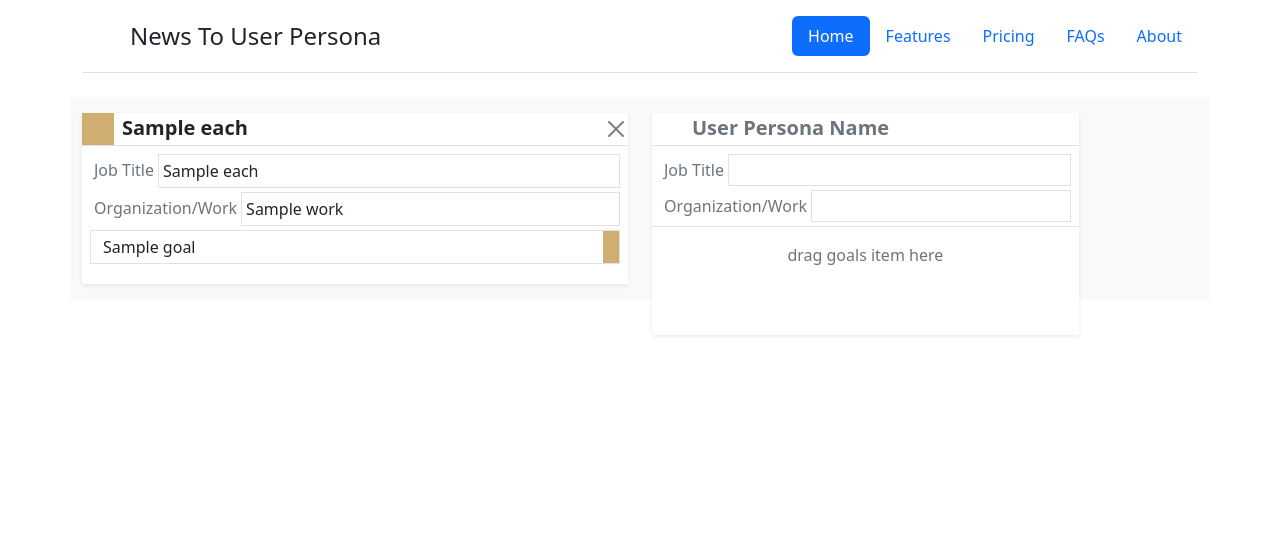
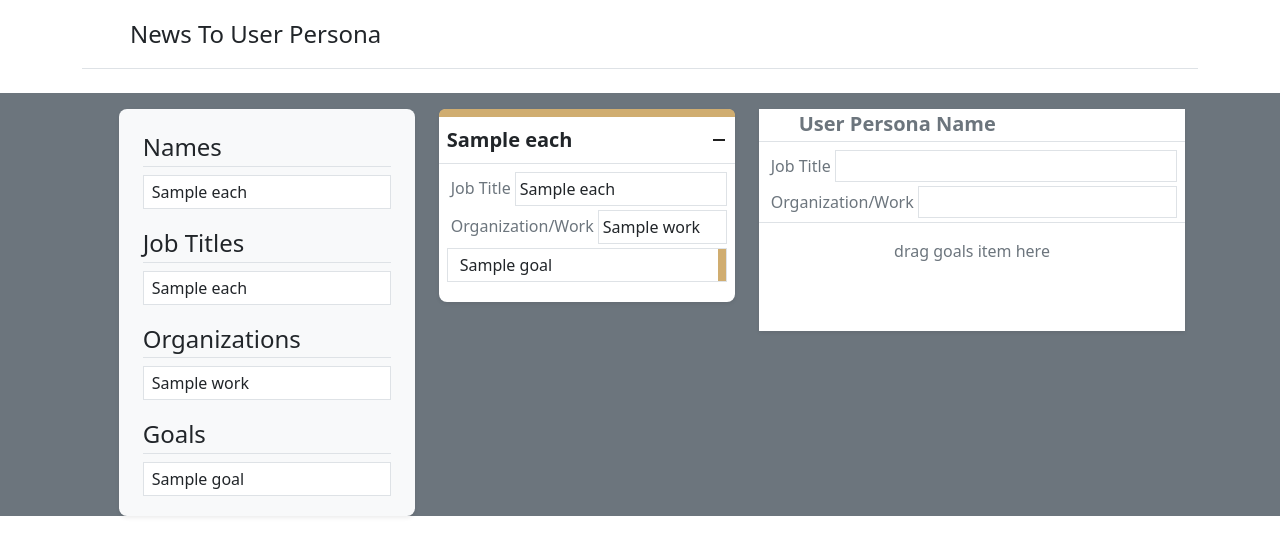
Before and after one commit to hawalurahman/news-to-user-persona, a Django app: template NewsToUserPersona/createUserPersona/templates/createUserPersona/result.html in a window 1280 px wide. Shown: the top 556 px of the page. Run offline with Django 4.2, Linux system fonts and the light colour scheme; the template is opened without the code that fills it: most values are stand-ins (such as "Sample title", 1, 10 or a date in 2020).

Commit message:
improvement in design
could have add more filter in the detected result. for example, amazon and alexa are still shown twice, meaning we need to filter the same thing and only return one value.

```diff
--- a/NewsToUserPersona/NewsToUserPersona/urls.py
+++ b/NewsToUserPersona/NewsToUserPersona/urls.py
@@ -15,8 +15,10 @@ Including another URLconf
 """
 from django.contrib import admin
 from django.urls import path, include
+from createUserPersona import views
 
 urlpatterns = [
     path('createUserPersona/', include('createUserPersona.urls')),
     path('admin/', admin.site.urls),
+    path('', views.index)
 ]
--- a/NewsToUserPersona/createUserPersona/templates/createUserPersona/result.html
+++ b/NewsToUserPersona/createUserPersona/templates/createUserPersona/result.html
@@ -2,7 +2,7 @@
 <html lang="en">
 
 <head>
-  <title>Title</title>
+  <title>User Persona Generated</title>
   <!-- Required meta tags -->
   <meta charset="utf-8">
   <meta name="viewport" content="width=device-width, initial-scale=1, shrink-to-fit=no">
@@ -17,7 +17,7 @@
   <main>
     <div class="container">
       <header class="d-flex flex-wrap justify-content-center py-3 mb-4 border-bottom">
-        <a href="/" class="d-flex align-items-center mb-3 mb-md-0 me-md-auto text-dark text-decoration-none">
+        <a href="/createUserPersona" class="d-flex align-items-center mb-3 mb-md-0 me-md-auto text-dark text-decoration-none">
           <svg class="bi me-2" width="40" height="32">
             <use xlink:href="#bootstrap" />
           </svg>
@@ -25,44 +25,105 @@
         </a>
 
         <ul class="nav nav-pills">
-          <li class="nav-item"><a href="#" class="nav-link active" aria-current="page">Home</a></li>
+          <!-- <li class="nav-item"><a href="#" class="nav-link active" aria-current="page">Home</a></li>
           <li class="nav-item"><a href="#" class="nav-link">Features</a></li>
           <li class="nav-item"><a href="#" class="nav-link">Pricing</a></li>
           <li class="nav-item"><a href="#" class="nav-link">FAQs</a></li>
-          <li class="nav-item"><a href="#" class="nav-link">About</a></li>
+          <li class="nav-item"><a href="#" class="nav-link">About</a></li> -->
         </ul>
       </header>
     </div>
 
 
-    <div class="container bg-light">
+    <div class="container-fluid bg-secondary">
       <div class="row justify-content-center">
-        <div class="col-6">
+
+        <!-- semua item yang dideteksi -->
+        <div class="col-3">
+          <div class="container bg-light shadow-sm mt-3 px-4 py-1 rounded-3">
+            {% if user_persona %}
+
+            <div class="my-3">
+              <h4 class="py-1 border-bottom">Names</h4>
+              {% for each in user_persona %}
+              <div class="mb-1 ps-2 p-1 draggable border  draggable bg-white" draggable="true">{{ each.name }}</div>
+              {% endfor %}
+            </div>
+
+            <div class="my-3">
+              <h4 class="py-1 border-bottom">Job Titles</h4>
+              {% for each in user_persona %}
+              {% if each.job_title and each.job_title != 'N/A' %}
+              <div class="mb-1 ps-2 p-1 draggable border  draggable bg-white" draggable="true">{{ each.job_title }}</div>
+              {% endif %}
+              {% endfor %}
+            </div>
+
+
+            <div class="my-3">
+              <h4 class="py-1 border-bottom">Organizations</h4>
+              {% for each in user_persona %}
+              {% if each.work and each.work != 'N/A' %}
+              <div class="mb-1 ps-2 p-1 draggable border  draggable bg-white" draggable="true">{{ each.work }}</div>
+              {% endif %}
+              {% endfor %}
+            </div>
+
+            <div class="my-3">
+              <h4 class="py-1 border-bottom">Goals</h4>
+              {% for each in user_persona %}
+              {% if each.goals %}
+              {% for goal in each.goals %}
+              <div class="mb-1 ps-2 p-1 draggable border  draggable bg-white" draggable="true">{{ goal }}</div>
+              {% endfor %}
+              {% endif %}
+              {% endfor %}
+            </div>
+
+
+            {% endif %}
+          </div>
+        </div>
+        <!-- semua item yang dideteksi -->
+
+        <!-- item yang dideteksi dan relasinya -->
+        <div class="col-3">
           {% if user_persona %}
           {% for each in user_persona %}
-          <div class="container_untuk_drag shadow-sm bg-white my-3 pb-3" id="container_user_persona_{{ each.name }}">
+          <div class="container_untuk_drag shadow-sm bg-white my-3 pb-3 rounded-3"
+            id="container_user_persona_{{ each.name }}">
 
-            <div class="d-flex flex-row border-bottom my-2">
-              <div class="p-3 me-2" id="penanda_warna"></div>
+            <div class="p-1 rounded-top" id="penanda_warna"> </div>
+            <div class="d-flex flex-row border-bottom p-2 mb-2">
+              <!-- <div class="badge me-2 rounded-circle" id="penanda_warna"></div> -->
               <div class="fw-bold fs-5 draggable" draggable="true">{{ each.name }}</div>
-              <button type="button" class="btn-close ms-auto align-self-center" aria-label="Close"
+              <button type="button" class="btn-close-white ms-auto align-self-center btn-sm" aria-label="Close"
                 onclick="document.getElementById('container_user_persona_{{ each.name }}').remove()"></button>
             </div>
 
             <div class="d-flex flex-row mb-1 px-2">
               <div class="p-1 text-secondary">Job Title</div>
+              {% if each.job_title %}
               <div class="p-1 border flex-fill draggable" draggable="true">{{ each.job_title }}</div>
+              {% else %}
+              <div class="p-1 border flex-fill draggable bg-light" draggable="true"></div>
+              {% endif %}
             </div>
+
 
             <div class="d-flex flex-row mb-1 px-2">
               <div class="p-1 text-secondary">Organization/Work</div>
+              {% if each.work %}
               <div class="p-1 border flex-fill draggable" draggable="true">{{ each.work }}</div>
+              {% else %}
+              <div class="p-1 border flex-fill draggable bg-light" draggable="true"></div>
+              {% endif %}
             </div>
 
             {% for goal in each.goals %}
             <div class="d-flex flex-row mb-1 mx-2 ps-2 draggable border" draggable="true">
               <div class="p-1 flex-fill">{{ goal }}</div>
-              <div class="p-2" id="penanda_warna"></div>
+              <div class="p-1" id="penanda_warna"></div>
             </div>
             {% endfor %}
 
@@ -75,7 +136,7 @@
 
         <!-- untuk editingnya -->
 
-        <div class="col-6">
+        <div class="col-4">
           <div class="col-4 shadow-sm bg-white my-3 pb-3 position-fixed">
 
             <div class="d-flex flex-row border-bottom mb-2 ">
@@ -102,11 +163,11 @@
               </div>
             </div>
 
-
           </div>
+        </div>
+        <!-- untuk editingnya -->
 
 
-        </div>
       </div>
 
 
--- a/NewsToUserPersona/createUserPersona/views.py
+++ b/NewsToUserPersona/createUserPersona/views.py
@@ -344,9 +344,9 @@ def MergeAndSort(baca_json):
                     print(temp_nama, temp_kerja, temp_organisasi, temp)
 
                 temp = []
-                temp_nama = None
-                temp_kerja = None
-                temp_organisasi = None
+                temp_nama = []
+                temp_kerja = []
+                temp_organisasi = []
 
 
     return Sorted_Filtered_Persona
```
Also changed, not shown: NewsToUserPersona/createUserPersona/templates/createUserPersona/index.html (+17 -6 lines).
